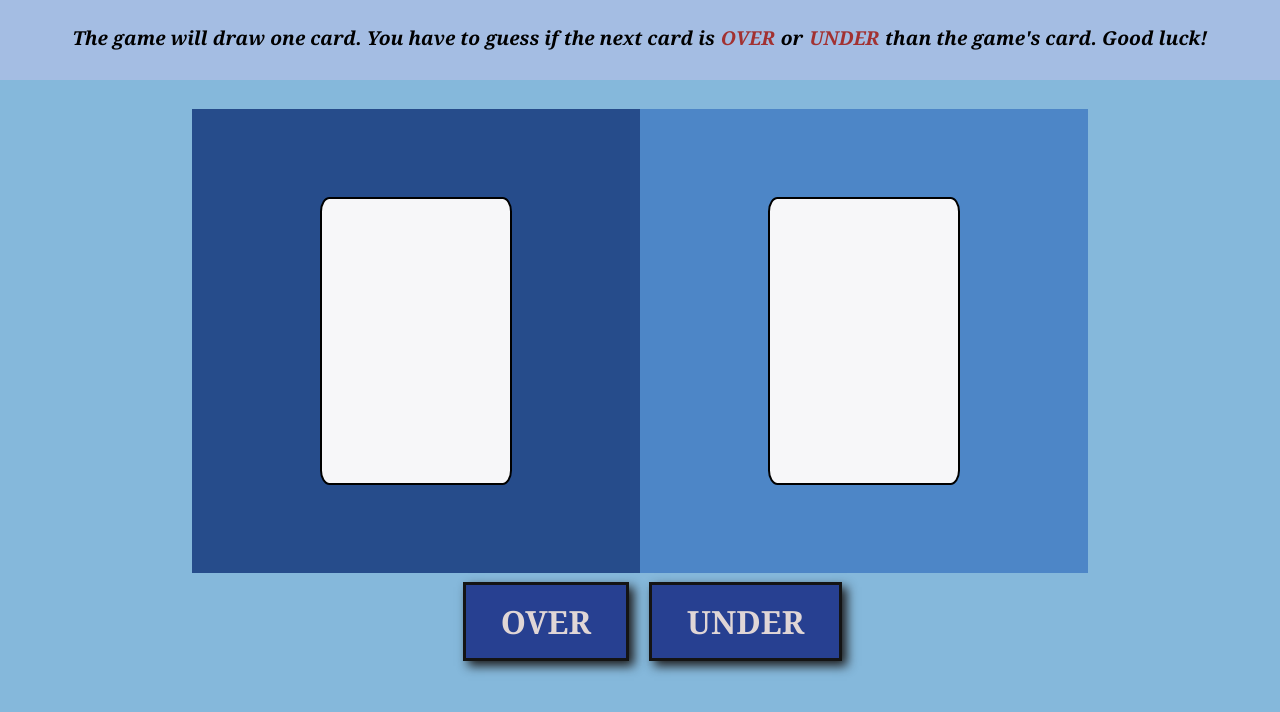
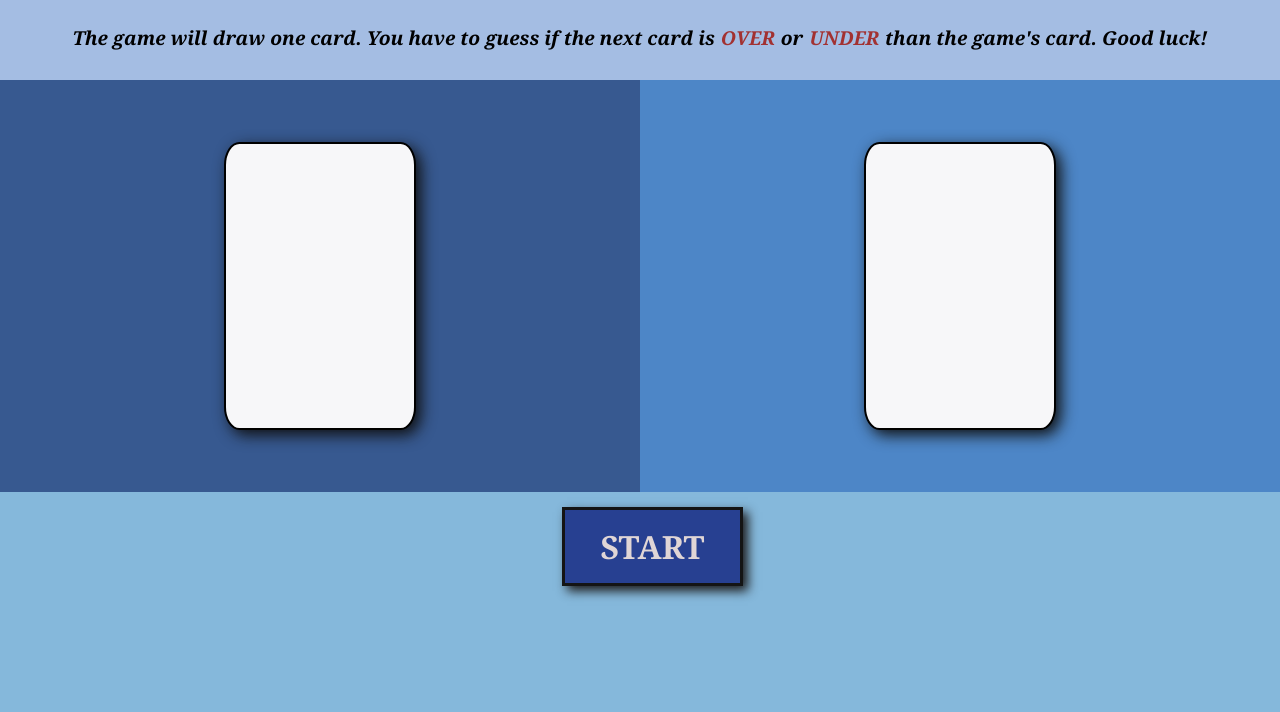
Before and after one commit to KevinVanDerSchans/W0CH1-Schans-Kevin, a plain HTML site: page index.html in a window 1280 px wide. Shown: the part 96-808 px from the top of the page. Drawn offline with Linux system fonts and the light colour scheme.

Commit message:
Finish HTML and CSS

```diff
--- a/index.html
+++ b/index.html
@@ -38,7 +38,11 @@
 
     </section>
 
-    <section class="buttons-container">
+    <section class="start-button-container">
+      <button class="start">START</button>
+    </section>
+
+    <section class="buttons-container showOff">
       <button class="mayor">OVER</button>
       <button class="minor">UNDER</button>
     </section>
--- a/styles.css
+++ b/styles.css
@@ -9,6 +9,12 @@ html {
 body {
   background-color: #85b8db;
   margin: 0;
+}
+
+.showOff {
+  opacity: 0;
+  pointer-events: none;
+  position: absolute;
 }
 
 header {
@@ -59,7 +65,7 @@ h1 {
   display: flex;
   position: relative;
   margin-bottom: 180px;
-  width: 70%;
+  width: 100%;
   height: 29em;
   background-color: rgb(114, 156, 179);
 }
@@ -74,7 +80,7 @@ article {
   display: flex;
   justify-content: center;
   align-items: center;
-  background-color: rgb(38, 76, 139);
+  background-color: rgb(55, 89, 144);
 }
 
 .card-container {
@@ -82,8 +88,9 @@ article {
   width: 12em;
   height: 18em;
   background-color: rgb(247, 247, 249);
-  border-radius: 5%;
+  border-radius: 8%;
   border: 2px solid rgb(0, 0, 0);
+  box-shadow: 5px 5px 15px rgb(16, 16, 16);
 }
 
 .user-card {
@@ -91,12 +98,42 @@ article {
   background-color: rgb(77, 134, 199);
 }
 
+.start-button-container {
+    display: flex;
+  position: relative;
+  bottom: 190px;
+  justify-content: center;
+  padding-top: 25px;
+  margin-left: 45px;
+  align-items: center;
+}
+
+.start {
+  display: flex;
+  flex-direction: column;
+  justify-content: center;
+  margin-right: 20px;
+  font-family: inherit;
+  font-size: 2rem;
+  padding: 15px 35px;
+  color: rgb(224, 214, 214);
+  background-color: rgb(39, 64, 145);
+  border: 3px solid rgb(20, 20, 20);
+  box-shadow: 5px 5px 10px rgb(30, 29, 29);
+  font-weight: 700;
+  cursor: pointer;
+}
+
+.start:hover {
+  background-color: rgb(149, 36, 41);
+}
+
 .buttons-container {
   display: flex;
   position: relative;
   bottom: 190px;
   justify-content: center;
-  padding-top: 19px;
+  padding-top: 25px;
   margin-left: 45px;
   align-items: center;
 }
```
